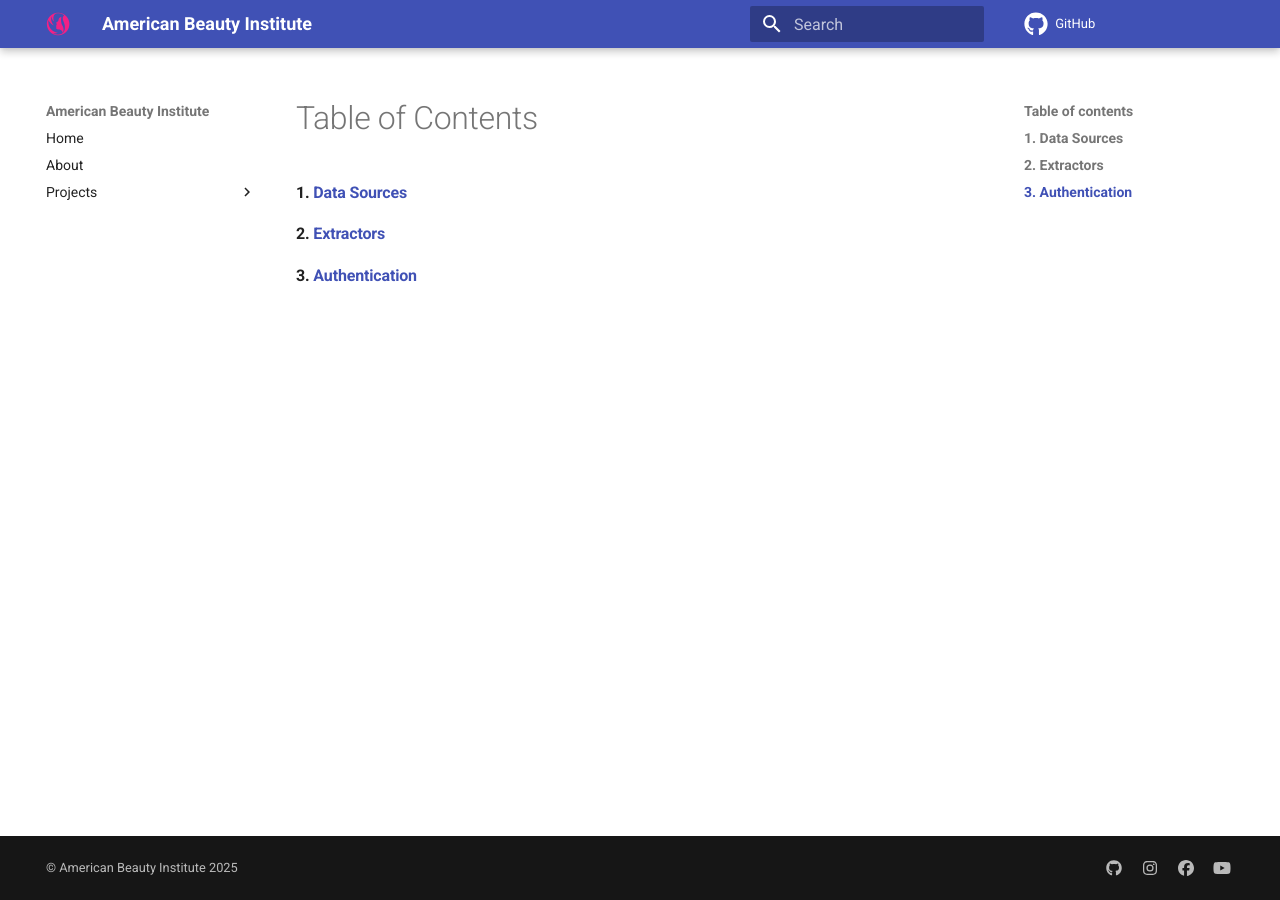
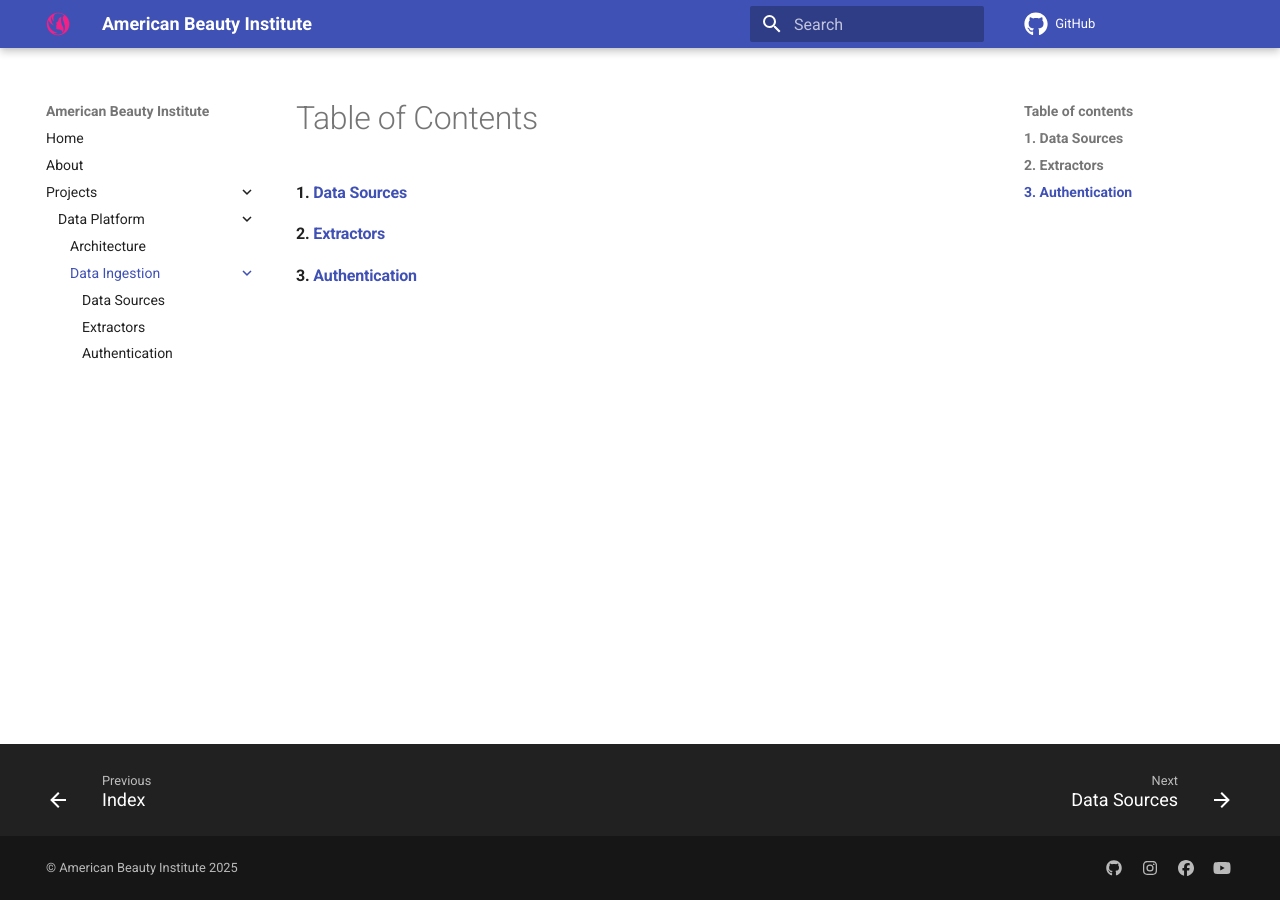
Before and after one commit to AmericanBeautyInstitute/data-platform, an MkDocs documentation site: the page built from docs/data-platform/data-ingestion/index.md, in a window 1280 px wide. Built offline with MkDocs 1.6.1 and Material for MkDocs 9.7.7, drawn with Linux system fonts in a browser that asks for light colours.

Commit message:
Undo removal to make nav bar clickable again

```diff
--- a/mkdocs.yml
+++ b/mkdocs.yml
@@ -27,6 +27,7 @@
       - Architecture:
         - data-platform/architecture/index.md
       - Data Ingestion:
+        - data-platform/data-ingestion/index.md
         - Data Sources: data-platform/data-ingestion/data-sources.md
         - Extractors: data-platform/data-ingestion/extractors.md
         - Authentication: data-platform/data-ingestion/authentication.md
```
